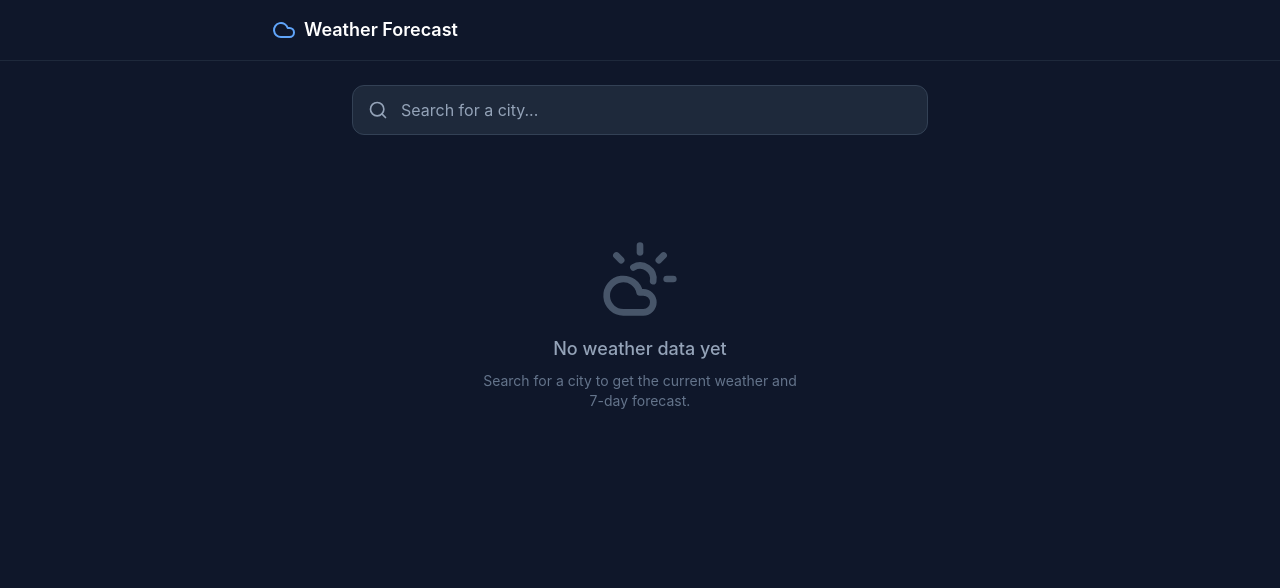
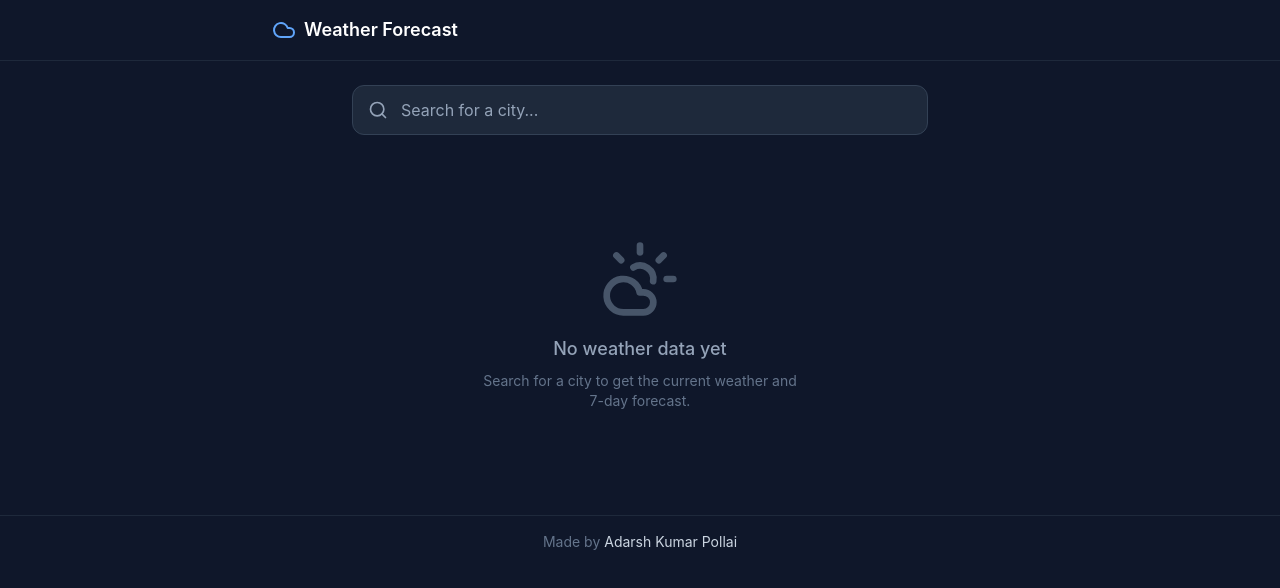
Before and after one commit to dev18adarsh/WeatherCast, a React (Vite) app in the folder frontend/: page / in a window 1280 px wide. Shown: the top 588 px of the page. Built offline with nearby package versions, Linux system fonts and the light colour scheme.

Commit message:
Add footer credit: Made by Adarsh Kumar Pollai

```diff
--- a/frontend/src/App.tsx
+++ b/frontend/src/App.tsx
@@ -43,6 +43,10 @@ export default function App() {
           </>
         )}
       </main>
+
+      <footer className="border-t border-slate-800 py-4 text-center text-sm text-slate-500">
+        Made by <span className="text-slate-300">Adarsh Kumar Pollai</span>
+      </footer>
     </div>
   )
 }
```
